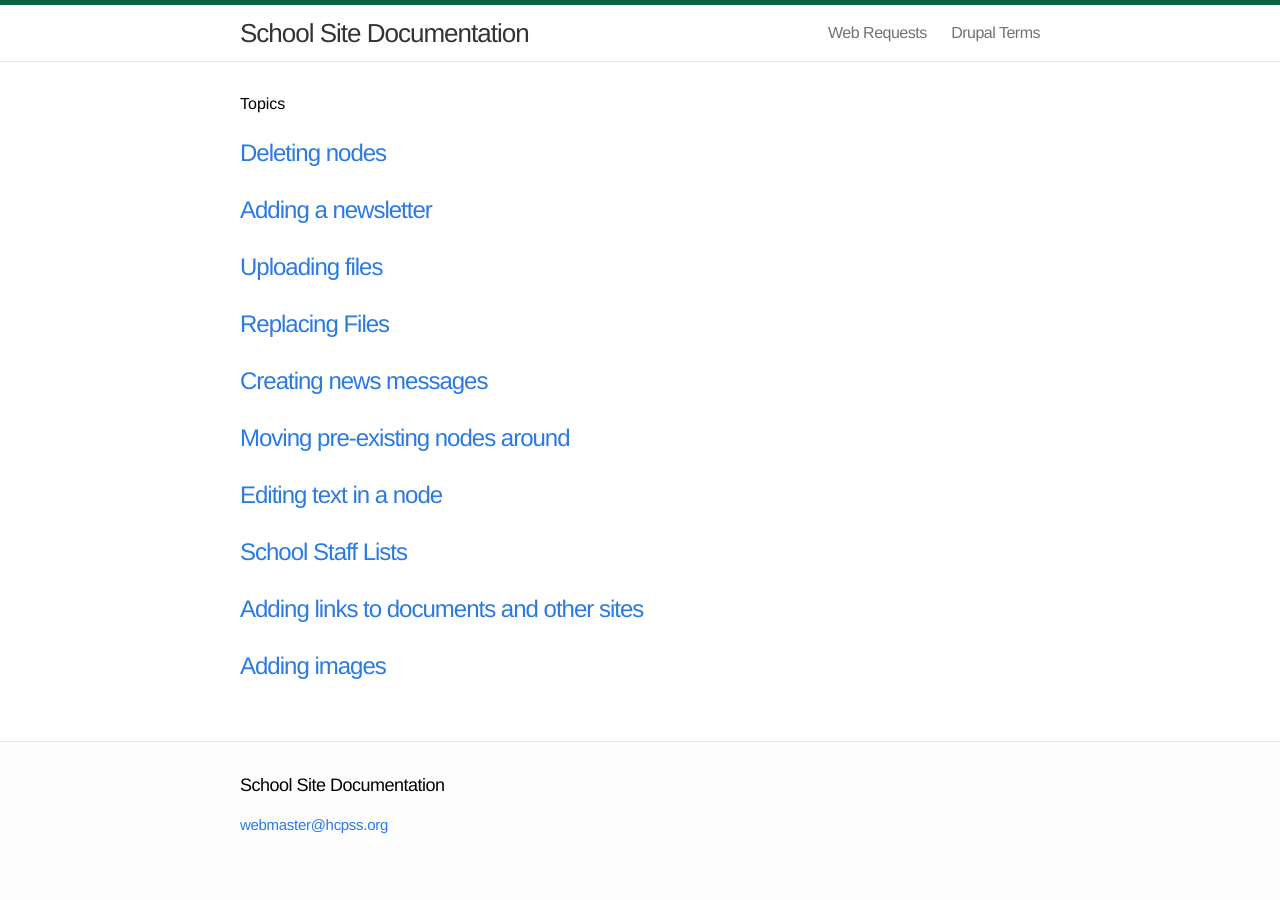
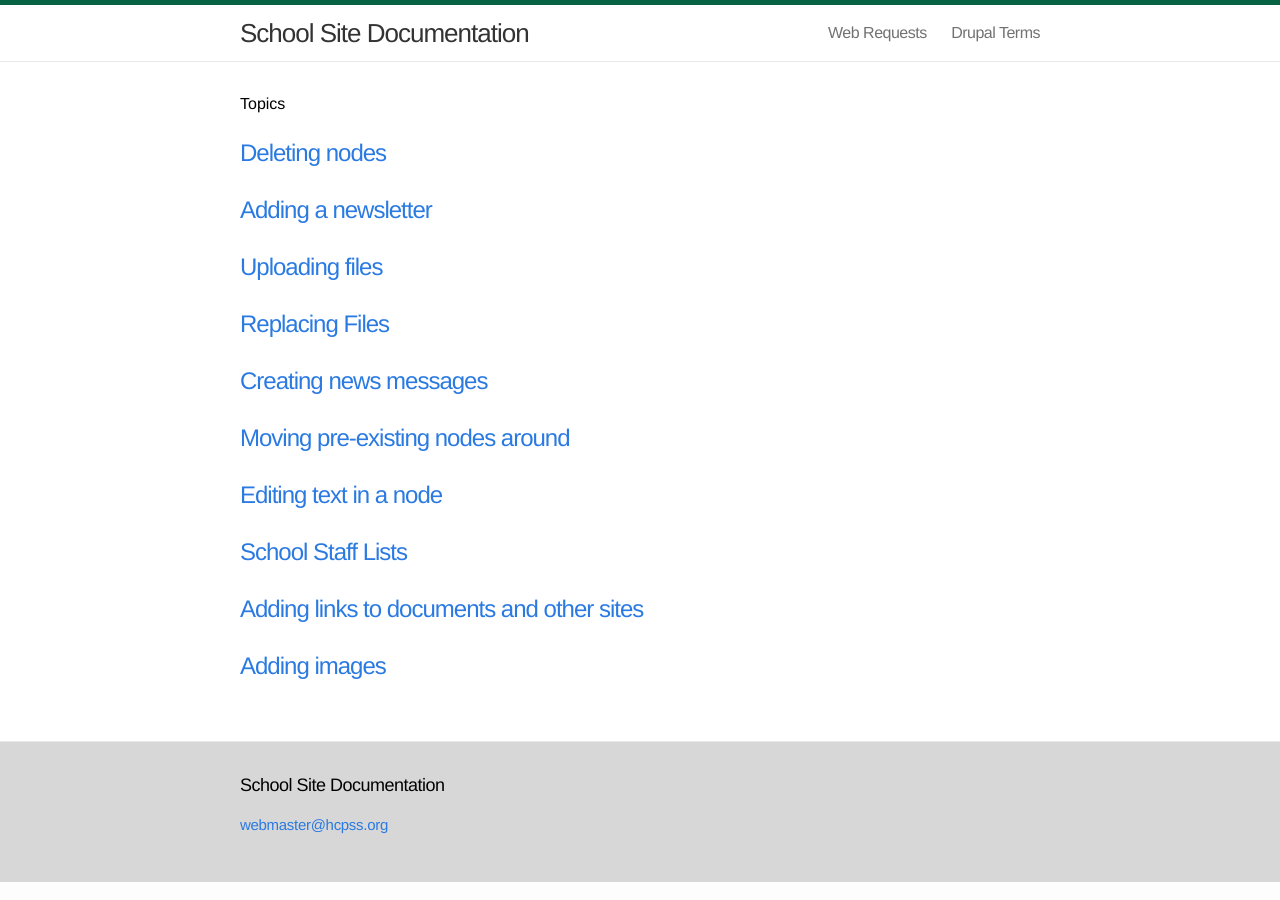
Before and after one commit to HCPSS/schoolsites-help, a Jekyll site: the page built from index.html, in a window 1280 px wide. Built offline with Jekyll 4.4.1, drawn with Linux system fonts in a browser that asks for light colours; Markdown is read by kramdown in place of the engine named in the settings.

Commit message:
changed footer color

```diff
--- a/css/main.css
+++ b/css/main.css
@@ -78,6 +78,7 @@ a:visited { color: #205caa; }
 .site-footer {
   border-top: 1px solid #e8e8e8;
   padding: 30px 0;
+  background-color: #D7D7D7;
 }
 
 .footer-heading {
```
